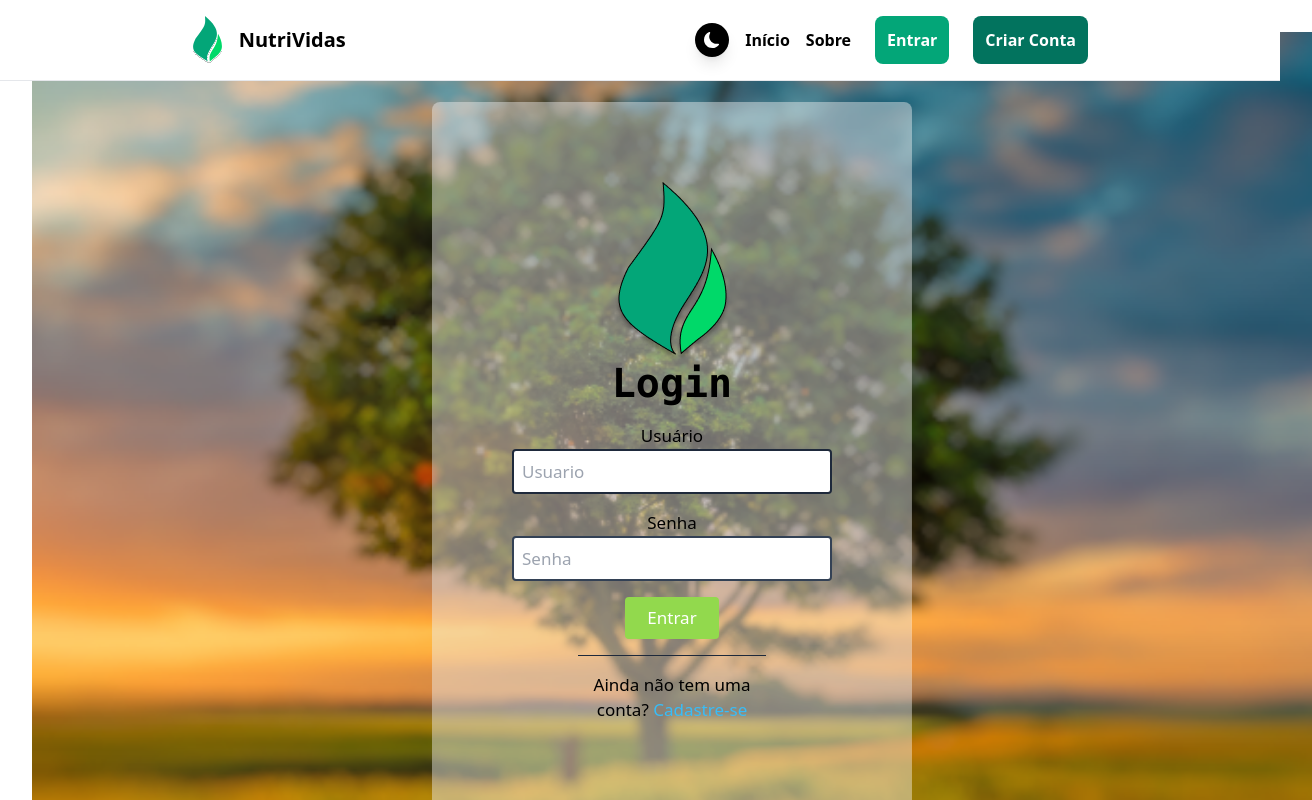
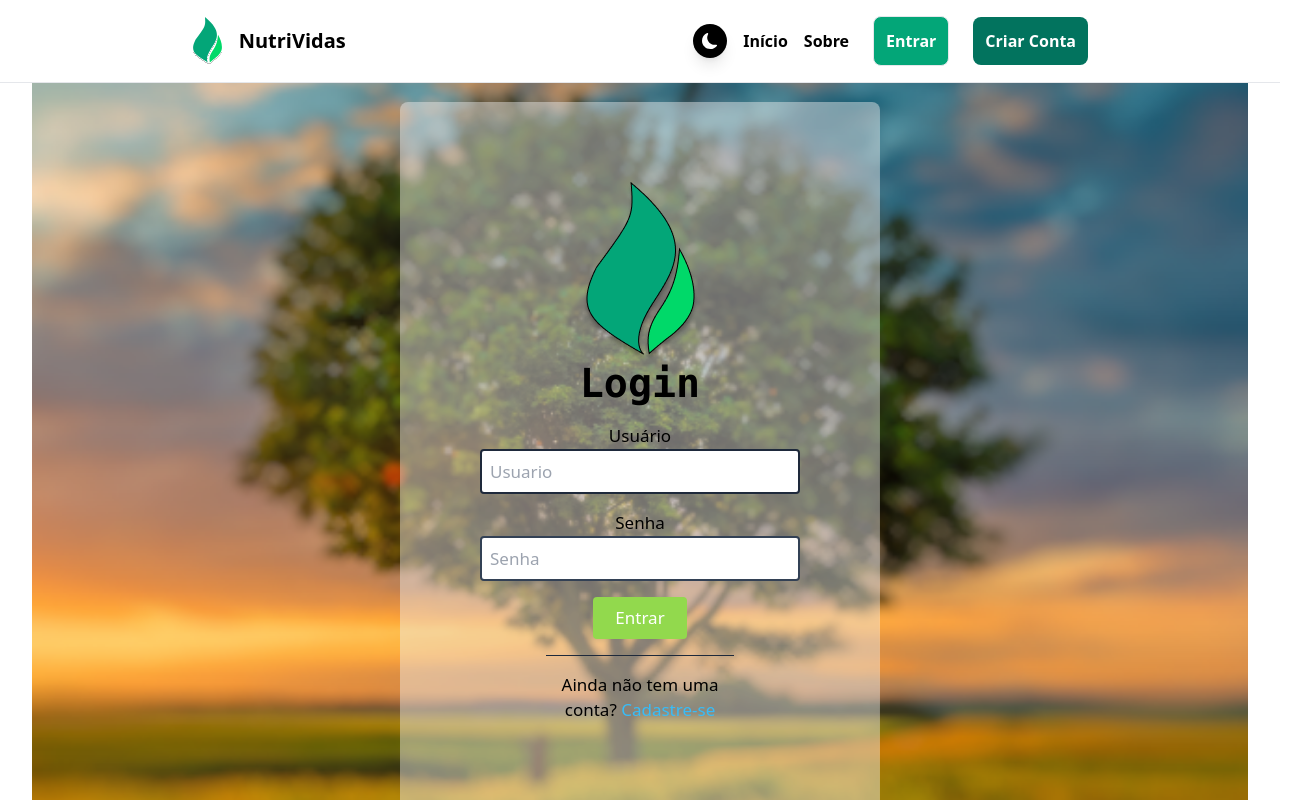
Before and after one commit to PI-NutriVidas/frontend, a React (Vite) app: page / in a window 1280 px wide. Shown: the top 800 px of the page, 1312 px wide, since content can reach past the window. Built offline with nearby package versions, Linux system fonts and the light colour scheme.

Commit message:
@JayCesar | Fix: fix icons and app

```diff
--- a/src/App.tsx
+++ b/src/App.tsx
@@ -23,7 +23,7 @@ function App() {
       <ToastContainer/>
         <BrowserRouter>
           <Navbar />
-          <div className='min-h-[100vh] min-w-[100vw]'>
+          <div className='min-h-[100vh]'>
             <Routes>
               <Route path="/" element={<Login />} />
               <Route path="/login" element={<Login />} />
--- a/src/components/navBar/NavBar.tsx
+++ b/src/components/navBar/NavBar.tsx
@@ -51,9 +51,8 @@ function Navbar() {
   return (
     <>
       <header className="fixed inset-x-0 top-0 z-50 bg-white dark:bg-black transition-all ease-in-out duration-600">
-        <nav className="flex items-center justify-between py-4 lg:py-4 px-4 xl:px-48 border-b " aria-label="Global">
-
-          <div className="flex lg:flex-1 lg:pl">
+        <nav className="flex items-center justify-between py-4 lg:py-4 px-4 xl:px-48 border-b" aria-label="Global">
+          <div className="flex lg:flex-1">
               <Link to='/home' className="-m-1.5 p-1.5 flex items-center gap-x-4 font-black font text-xl"><span className="sr-only">Your Company</span>
                 <img
                   className="h-12 w-auto"
@@ -91,7 +90,7 @@ function Navbar() {
             <Link to='/home#sobre' className='text-black dark:text-white dark:hover:text-orange_03 text-md font-bold hover:text-[#02735E] transiton-all ease-in-out duration-300 dark:hover:text-[#92D94D]' onClick={scrollToElement}>Sobre</Link>
 
             <Link to='/login' className='text-white dark:text-[#92D94D] px-2 text-md font-bold'>
-              <button className='transiton-all ease-in-out duration-300 bg-[#03A678] dark:bg-black dark:border-[0.5px] dark:border-[#92D94D]
+              <button className='transiton-all ease-in-out duration-300 bg-[#03A678] dark:bg-black border-[0.5px] dark:border-[0.5px] dark:border-[#92D94D]
               dark:hover:bg-[#92D94D] dark:hover:text-black p-3 rounded-lg hover:bg-[#01233F]'>Entrar</button>
             </Link>
 
```
Also changed, not shown: 1 other file (tests, documents, lock files or other folders).
